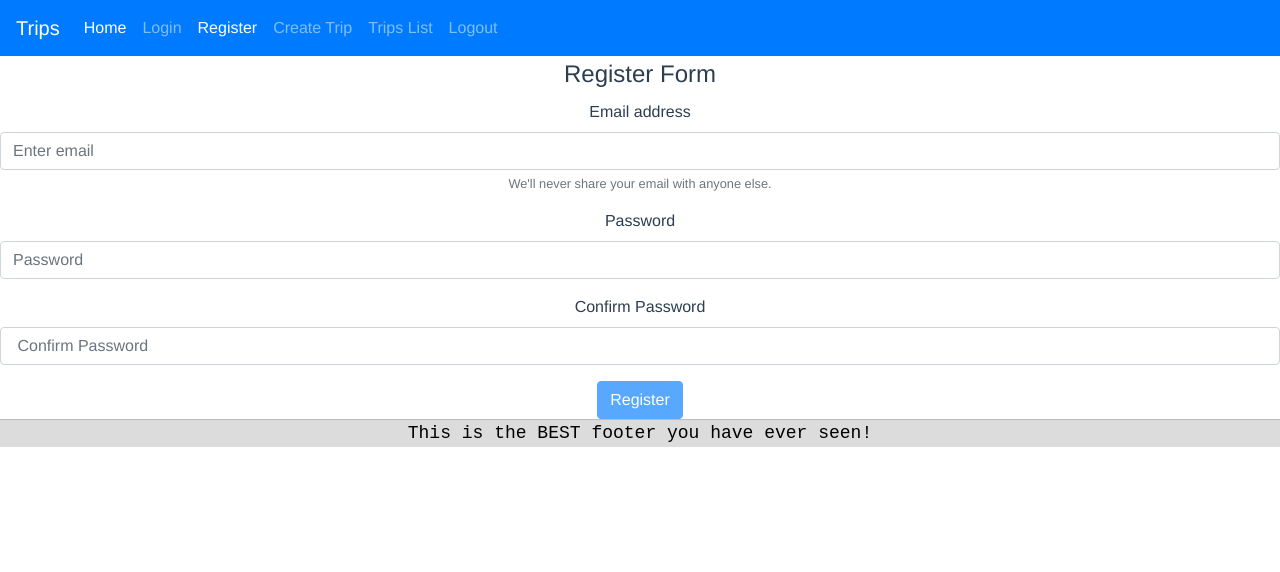
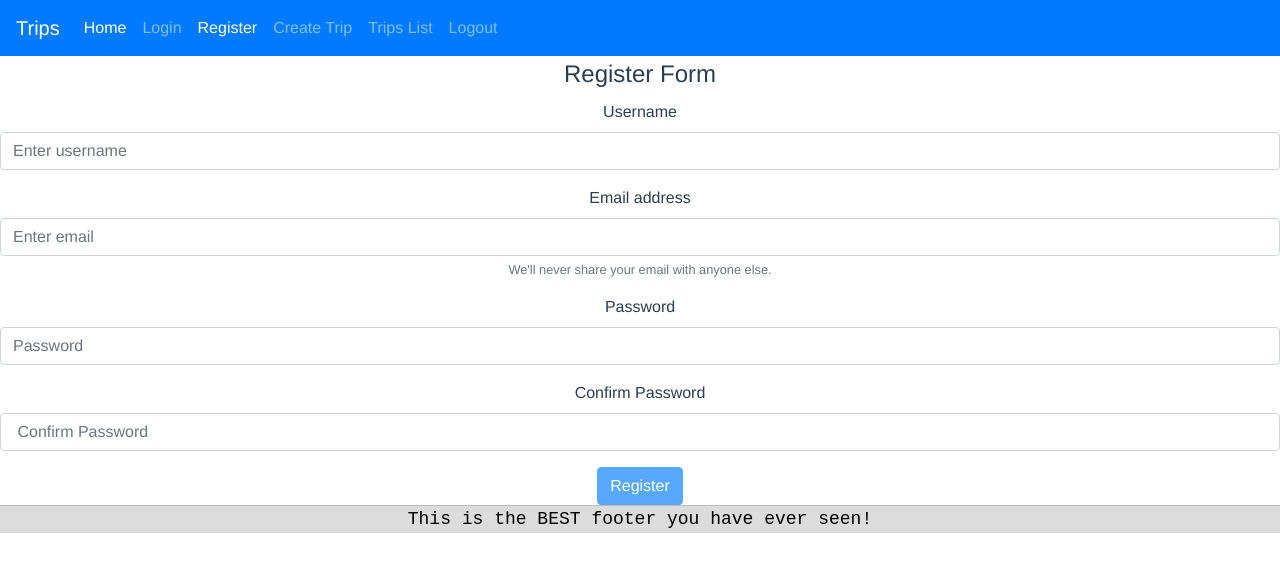
Before and after one commit to dbalabanova/Trips---Vue-js, a Vue app: page /register in a window 1280 px wide. Shown: the top 572 px of the page. Built offline with nearby package versions, Linux system fonts and the light colour scheme.

Commit message:
folders separation

```diff
--- a/src/App.vue
+++ b/src/App.vue
@@ -7,7 +7,6 @@
 </template>
 
 <script>
-
 export default {
   name: 'App',
 
--- a/src/components/LoginForm.vue
+++ b/src/components/auth/LoginForm.vue
@@ -95,8 +95,8 @@ export default {
         .auth()
         .signInWithEmailAndPassword(this.email, this.password)
         .then((data) => {
-          console.log(data)
-          this.$router.replace({path:'/' });
+          console.log(data.user.displayName)
+          // this.$router.replace({path:'/' })
         })
         .catch(err => {
           this.error = err.message;
--- a/src/components/RegisterForm.vue
+++ b/src/components/auth/RegisterForm.vue
@@ -5,7 +5,7 @@
     <legend>Register Form</legend>
     <div v-if="error" class="alert alert-danger">{{error}}</div>
 
-        <!-- <div class="form-group">
+        <div class="form-group">
       <label for="username">Username</label>
       <input
       @blur="$v.username.$touch()"
@@ -19,7 +19,7 @@
       <p v-if="!$v.email.required" class="alert alert-danger">This field is required</p>
       <p v-if="!$v.email.minLength" class="alert alert-danger">Username must be at least 6 symbols</p>
       </template>
-    </div> -->
+    </div>
     <div class="form-group">
       <label for="email">Email address</label>
       <input
@@ -83,7 +83,7 @@ export default {
   name: 'AppRegister',
   data(){
     return {
-      // username:'',
+      username:'',
       email:'',
       password:'',
       confirmPassword:'',
@@ -91,10 +91,10 @@ export default {
     }
   },
   validations:{
-    // username:{
-    //   required,
-    //   minLength:minLength(6)
-    // },
+    username:{
+      required,
+      minLength:minLength(6)
+    },
     email:{
       required,
       email
@@ -118,7 +118,7 @@ export default {
         .then(data => {
           data.user
             .updateProfile({
-              // displayName: this.username
+              displayName: this.username
             })
             .then(() => {this.$router.replace({ path: "/login" })});
         })
--- a/src/main.js
+++ b/src/main.js
@@ -2,12 +2,13 @@ import Vue from 'vue'
 import App from './App.vue'
 import VueRouter from 'vue-router'
 import Vuelidate from 'vuelidate'
+import vuetify from './plugins/vuetify'
 import 'bootstrap/dist/css/bootstrap.min.css'
 import * as firebase from 'firebase'
 import routes from './routes.js'
 
-import Header from './components/Header.vue'
-import Footer from './components/Footer.vue'
+import Header from './components/shared/Header'
+import Footer from './components/shared/Footer'
 
 Vue.use(Vuelidate)
 Vue.use(VueRouter)
@@ -33,5 +34,6 @@ const router = new VueRouter({routes,mode:"history"})
 
 new Vue({
   render: h => h(App),
+  vuetify,
   router
 }).$mount('#app')
--- a/src/routes.js
+++ b/src/routes.js
@@ -1,7 +1,7 @@
 
-import Landing from './components/Landing.vue'
-import LoginForm from './components/LoginForm.vue'
-import RegisterForm from './components/RegisterForm.vue'
+import Landing from './components/Landing'
+import LoginForm from './components/auth/LoginForm'
+import RegisterForm from './components/auth/RegisterForm'
 
 export default [
     {path:'/', component: Landing},
```
Also changed, not shown: src/components/shared/Footer.vue (renamed from src/components/Footer.vue), src/components/shared/Header.vue (renamed from src/components/Header.vue).
